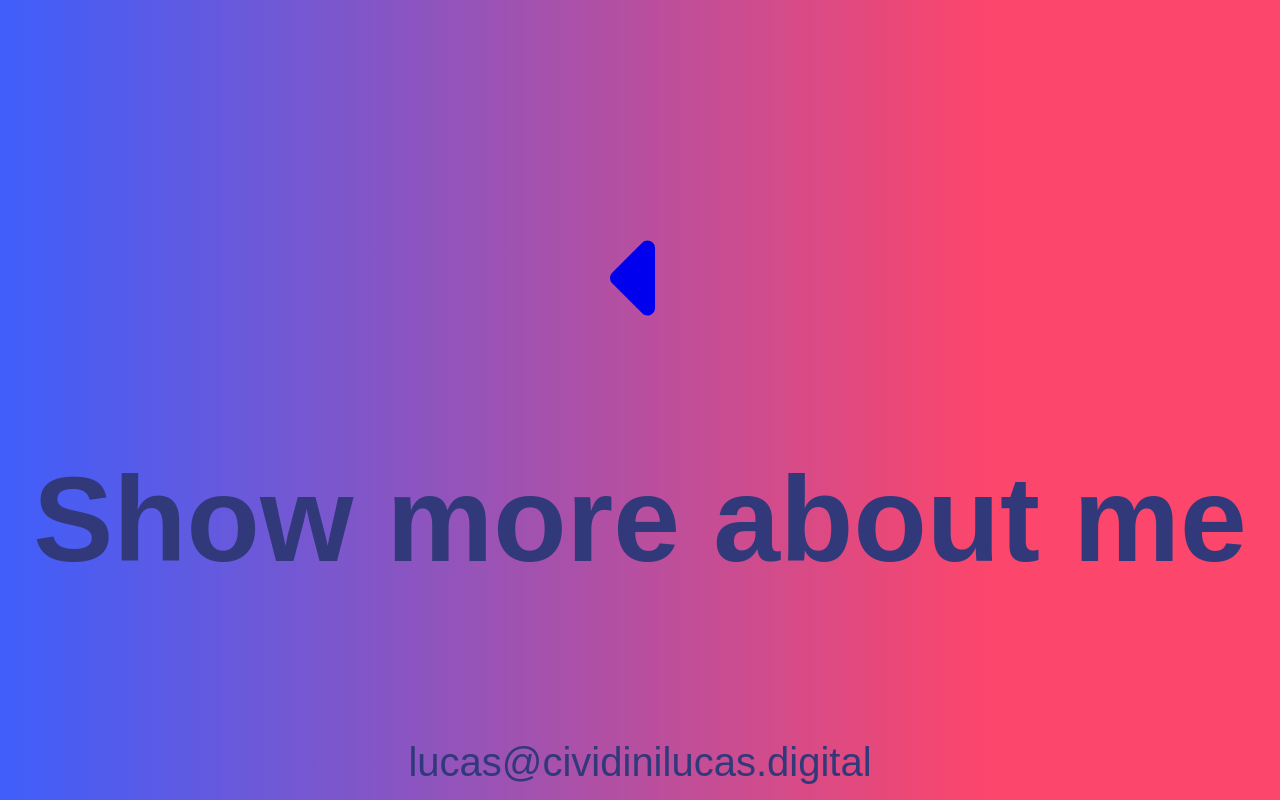
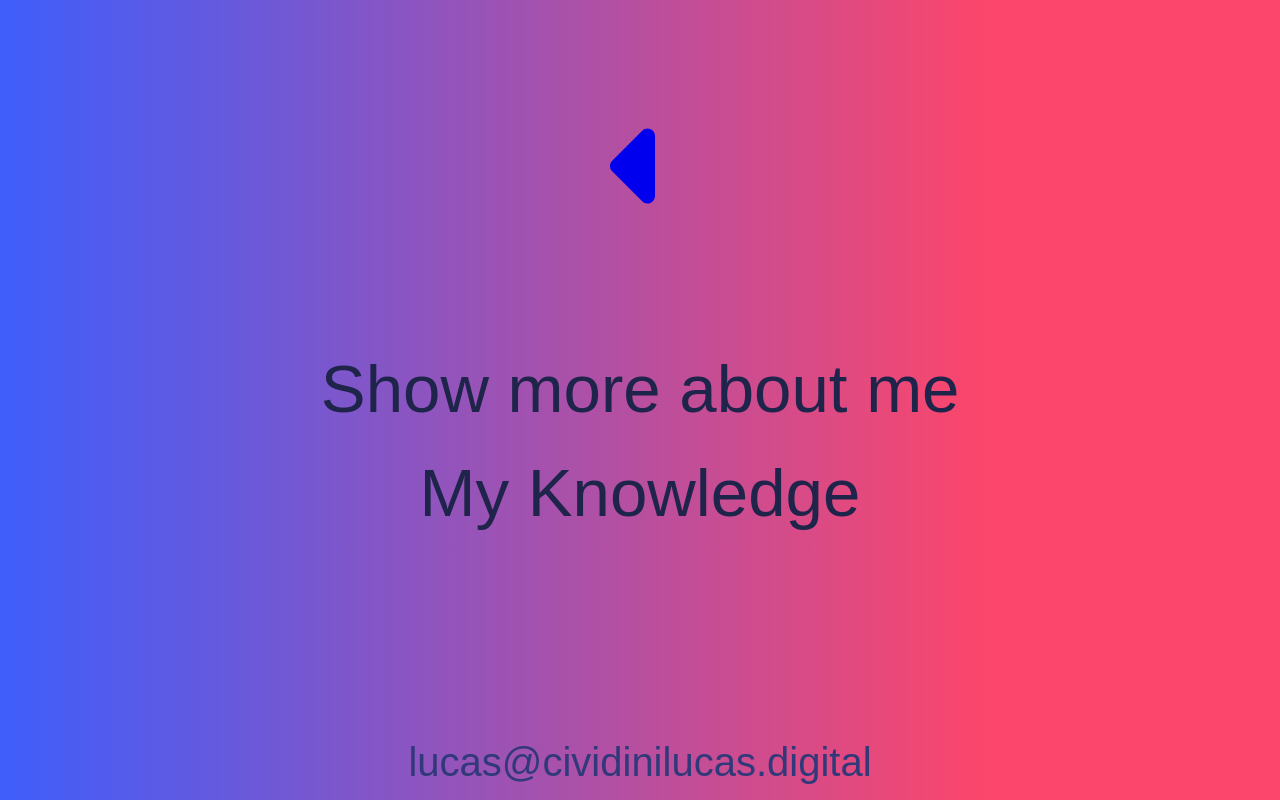
Before and after one commit to cividinilucas/Site_Lucas, a React (Vite) app: page /aboutme in a window 1280 px wide. Built offline with nearby package versions, Linux system fonts and the light colour scheme.

Commit message:
some changes in the about me screen

```diff
--- a/src/App.css
+++ b/src/App.css
@@ -1,57 +1,71 @@
-#root{
+#root {
   margin: 0;
   padding: 0;
 }
 
 body {
-  background: rgb(63,94,251);
-  background: linear-gradient(90deg, rgba(63,94,251,1) 0%, rgba(98,90,224,1) 16%, rgba(252,70,107,1) 77%);
+  background: rgb(63, 94, 251);
+  background: linear-gradient(90deg, rgba(63, 94, 251, 1) 0%, rgba(98, 90, 224, 1) 16%, rgba(252, 70, 107, 1) 77%);
   font-size: 5em;
-  font-family:'Work Sans', sans-serif;;
+  font-family: 'Work Sans', sans-serif;
+  ;
   margin: 0;
   padding: 0;
   overflow: hidden;
 }
 
-.work-sans{
+.work-sans {
   font-family: "Work Sans", sans-serif;
   font-optical-sizing: auto;
   font-weight: 100;
   font-style: normal;
 }
 
-div{
+section{
   height: 100vh;
   display: flex;
   align-items: center;
   text-align: center;
   justify-content: center;
+  flex-direction: column;
+}
+.about-me{
+  height: unset;
+  display: flex;
 }
 
-.link{
+.link {
   color: #32397a;
   cursor: pointer;
   text-decoration: none;
 }
 
 
-h1{
+h1 {
   color: #32397a;
   cursor: pointer;
 }
 
-h2{
-  color:#32397a;
+h2 {
+  color: #32397a;
   cursor: pointer;
 }
 
-p{
-  color:#000000;
+
+span{
+  cursor: pointer;
+  color:#1f244b;
+  font-size: 0.8em;
+  margin: 15px;
+}
+
+p {
+  color: #000000;
   font-size: 0.5em;
   font-family: "Work Sans", sans-serif;
 }
 
-footer{
+footer {
   color: #32397a;
   font-size: 0.5em;
   display: flex;
@@ -64,20 +78,40 @@ footer{
   right: 0;
 }
 
+.about-me{
+  --animation: pulse;
+
+}
+
 .aboutme-content {
+  height: unset;
   max-height: 0;
   opacity: 0;
   overflow: hidden;
   transition: max-height 0.3s ease, opacity 0.3s ease;
 }
 
-.aboutme-content.show {
-  max-height: 400px;
+.aboutme-content.showAboutMe {
+  max-height: 800px;
   opacity: 1;
 }
 
+.knowledge-content {
+  height: unset;
+  max-height: 0;
+  opacity: 0;
+  overflow: hidden;
+  transition: max-height 0.3s ease, opacity 0.3s ease;
+}
 
-.icon{
+.knowledge-content.showKnowledge {
+  max-height: 800px;
+  opacity: 1;
+  width: 500px;
+
+}
+
+.icon {
   font-size: 85px;
   color: black;
   display: flex;
@@ -86,6 +120,7 @@ footer{
 
 @media screen and (max-width: 768px) {
   body {
-    font-size: 3em; /* Reduzindo o tamanho da fonte para telas menores */
+    font-size: 3em;
+    /* Reduzindo o tamanho da fonte para telas menores */
   }
 }
--- a/src/components/Footer.jsx
+++ b/src/components/Footer.jsx
@@ -1,7 +1,7 @@
 import React from "react";
 
 const Footer = () => {
-    return(
+    return (
         <footer>
             lucas@cividinilucas.digital
         </footer>
--- a/src/pages/AboutMe.jsx
+++ b/src/pages/AboutMe.jsx
@@ -1,33 +1,45 @@
 import React, { useState } from "react";
 import { FontAwesomeIcon } from "@fortawesome/react-fontawesome";
-import {faHtml5, faJava, faReact} from "@fortawesome/free-brands-svg-icons";
-import {faSquareCaretLeft, faCaretLeft} from "@fortawesome/free-solid-svg-icons";
+import { faHtml5, faJava, faReact, faJs, faGit } from "@fortawesome/free-brands-svg-icons";
+import { faSquareCaretLeft, faCaretLeft } from "@fortawesome/free-solid-svg-icons";
 import { Link } from "react-router-dom";
 
 function AboutMe() {
-    const [showInfo, toggleShowInfo] = useState(false);
+    const [showAboutMe, toggleShowAboutMe] = useState(false);
+    const [showKnow, toggleShowKnow] = useState(false);
 
     return (
-        <section>
+        <section className="about-me">
             <h1 className="link">
-                <Link to={"/"}> <FontAwesomeIcon icon={faCaretLeft}/></Link>
+                <Link to={"/"}> <FontAwesomeIcon icon={faCaretLeft} /></Link>
             </h1>
-            <h1 className="aboutme" onClick={() => toggleShowInfo(!showInfo)}>
-                {showInfo ? "Show less" : "Show more about me"}
-            </h1>
-            <div className={`aboutme-content ${showInfo ? 'show' : ''}`}>
-                <p>Hi! My name is Lucas, and I'm studying systems development.
+            <span className="aboutme animate__animated animate__pulse animate__infinite" onClick={() => toggleShowAboutMe(!showAboutMe)}>
+                {showAboutMe ? "Show less" : "Show more about me"}
+            </span>
+            <div className={`aboutme-content ${showAboutMe ? 'showAboutMe' : ''}`}>
+                <p>Hi! My name is Lucas, I'm 21, and I'm studying systems development.
                     <br />
                     <br />
-                    Currently learning:
+                   I'm graduating from Universidade Paranaense, in the Course
                     <br />
-                    <p className="icon">
-                        <FontAwesomeIcon className="animate__animated animate__pulse animate__infinite animate__fast" icon={faReact}/>
-                        <FontAwesomeIcon className="animate__animated animate__pulse animate__infinite animate__fast" icon={faJava}/>
-                        <FontAwesomeIcon className="animate__animated animate__pulse animate__infinite animate__fast" icon={faHtml5}/>
-                    </p>
+                    System analysis and development.
+                    <br />
                 </p>
             </div>
+
+            <span className="knowledge animate__animated animate__pulse animate__infinite" onClick={() => toggleShowKnow(!showKnow)}>
+                {showKnow ? "My Knowledge" : "My Knowledge"}
+            </span>
+            <div className={`knowledge-content ${showKnow ? 'showKnowledge' : ''}`}>
+                <p className="icon">
+                        <FontAwesomeIcon className="animate__animated animate__pulse animate__infinite animate_fast" icon={faReact} />
+                        <FontAwesomeIcon className="animate__animated animate__pulse animate__infinite animate_fast"icon={faJava} />
+                        <FontAwesomeIcon className="animate__animated animate__pulse animate__infinite animate_fast"icon={faHtml5} />
+                        <FontAwesomeIcon className="animate__animated animate__pulse animate__infinite animate_fast" icon={faJs} />
+                        <FontAwesomeIcon className="animate__animated animate__pulse animate__infinite animate_fast" icon={faGit} />
+                </p>
+            </div>
+
         </section>
     );
 }
--- a/src/pages/HomePage.jsx
+++ b/src/pages/HomePage.jsx
@@ -3,13 +3,13 @@ import "animate.css";
 import { Link } from "react-router-dom";
 
 
-function HomePage(){
+function HomePage() {
     const redirectOnClick = () => {
         const linkGitHub = 'https://github.com/cividinilucas'
         window.open(linkGitHub, '_blank')
     }
 
-    return(
+    return (
         <section>
             <h1 className="animate__animated animate__pulse animate__infinite animate__fast">
                 <Link className="link" to={"/aboutme"}> Lucas Cividini </Link>
```
Also changed, not shown: src/App.jsx (+5 -5 lines).
